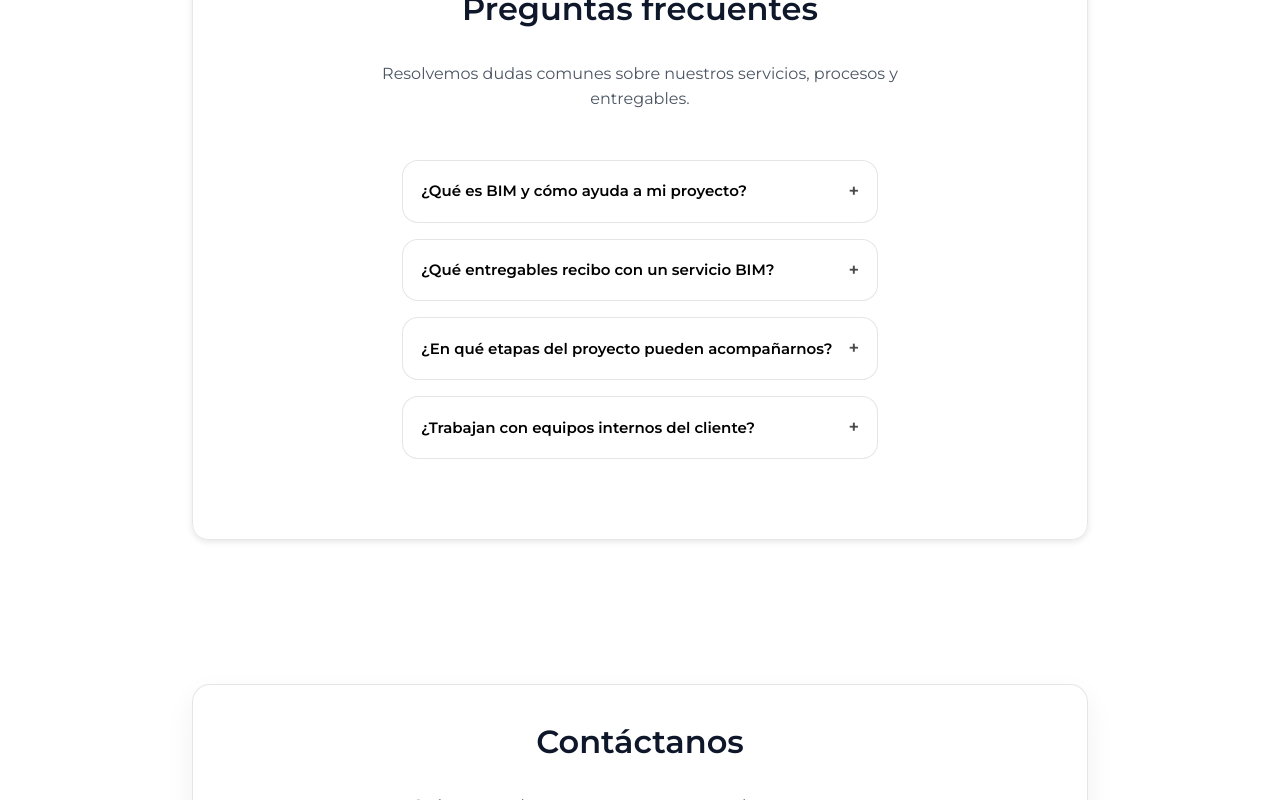
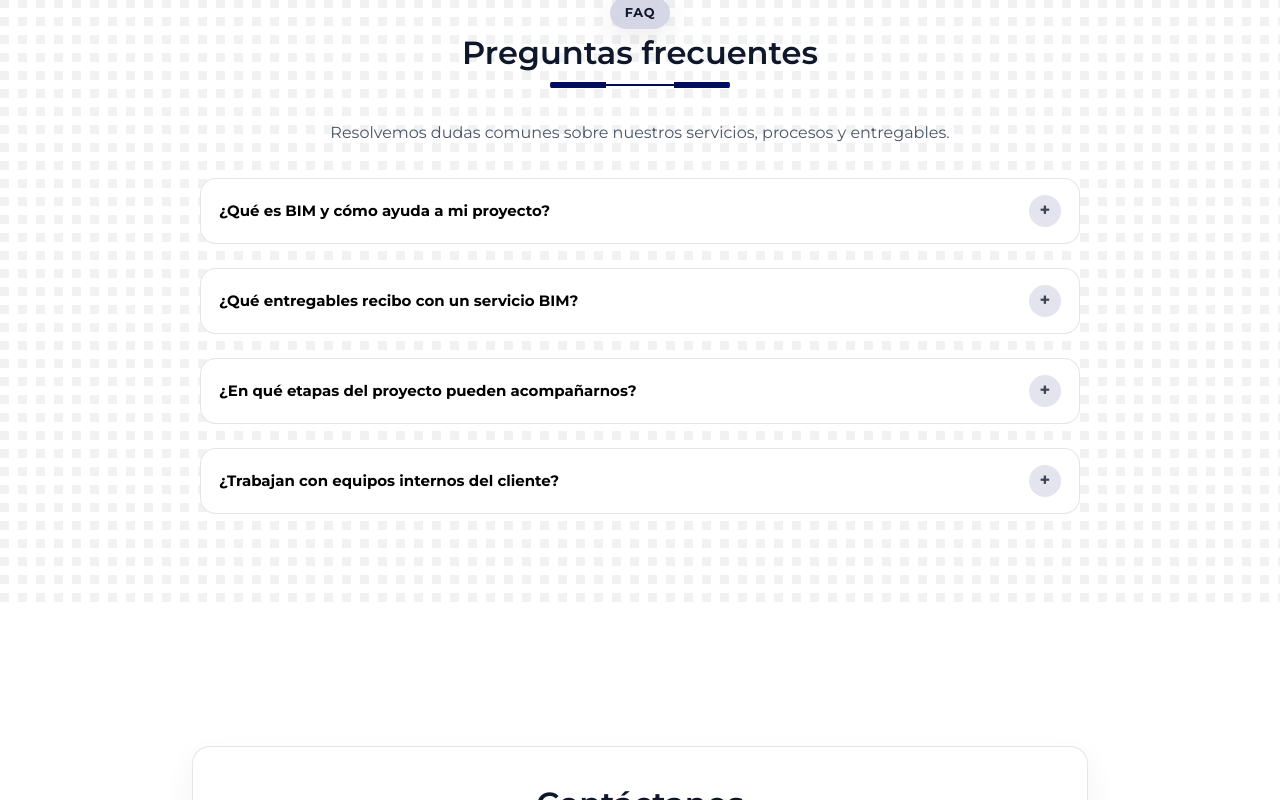
Before and after one commit to BRAYANRIASCOS01/web_BasCal, a React (Vite) app: page /es in a window 1280 px wide. Shown: the part 4980-5780 px from the top of the page. Built offline with nearby package versions, Linux system fonts and the light colour scheme.

Commit message:
ajustes del faq para mejorar su UI

```diff
--- a/src/shared/components/FaqAccordion.jsx
+++ b/src/shared/components/FaqAccordion.jsx
@@ -3,7 +3,7 @@ import { useTranslation } from "react-i18next";
 
 const Faq = () => {
   const { t } = useTranslation();
-  const items = t("faq.items", { returnObjects: true });
+  const items = t("faq.items", { returnObjects: true }) || [];
 
   const [openIndex, setOpenIndex] = useState(null);
 
@@ -15,6 +15,7 @@ const Faq = () => {
     <section className="faq__section">
       <div className="container__faq">
         <header className="faq__header">
+          <span className="faq__pill">FAQ</span>
           <h2 className="section-title-faq">{t("faq.title")}</h2>
           <div className="projects__divider" aria-hidden="true"></div>
           <p className="text-muted-faq">{t("faq.subtitle")}</p>
@@ -23,6 +24,7 @@ const Faq = () => {
         <div className="faq__list">
           {items.map((item, index) => {
             const isOpen = openIndex === index;
+            const answerId = `faq-answer-${index}`;
 
             return (
               <div key={index} className={`faq__item ${isOpen ? "is-open" : ""}`}>
@@ -31,13 +33,16 @@ const Faq = () => {
                   className="faq__question"
                   onClick={() => toggle(index)}
                   aria-expanded={isOpen}
+                  aria-controls={answerId}
                 >
-                  <span>{item.q}</span>
-                  <span className="faq__icon">{isOpen ? "−" : "+"}</span>
+                  <span className="faq__question-text">{item.q}</span>
+                  <span className="faq__icon" aria-hidden="true">
+                    {isOpen ? "−" : "+"}
+                  </span>
                 </button>
 
                 {isOpen && (
-                  <div className="faq__answer">
+                  <div className="faq__answer" id={answerId} role="region" aria-label={item.q}>
                     <p>{item.a}</p>
                   </div>
                 )}
--- a/src/styles/components/faq-accordion.css
+++ b/src/styles/components/faq-accordion.css
@@ -1,15 +1,85 @@
+.faq__section {
+  margin: 5rem 0;
+  display: flex;
+  flex-direction: column;
+  justify-content: center;
+  align-items: center;
+  --brand: var(--color-primary);
+  padding: clamp(2rem, 4vw, 3rem) 0;
+  background-color: var(--color-surface);
+  background-image:
+    linear-gradient(135deg, color-mix(in srgb, var(--color-primary-dark) 6%, transparent) 25%, transparent 25%),
+    linear-gradient(135deg, transparent 75%, color-mix(in srgb, var(--color-primary-dark) 6%, transparent) 75%);
+  background-size: 18px 18px;
+  background-position: 0 0, 9px 9px;
+}
+
+.container__faq {
+  display: flex;
+  flex-direction: column;
+  align-items: center;
+  width: min(960px, 90vw);
+  border: none;
+  box-shadow: none;
+  border-radius: var(--radius-xl);
+  padding: clamp(2.5rem, 3vw, 3.75rem);
+}
+
 .faq__header {
   max-width: 720px;
   margin-bottom: var(--spacing-xl);
   display: flex;
   flex-direction: column;
   align-items: center;
+  gap: 0.35rem;
+}
 
+.faq__pill {
+  display: inline-flex;
+  align-items: center;
+  gap: 0.4rem;
+  padding: 0.35rem 0.9rem;
+  border-radius: 999px;
+  background: color-mix(in srgb, var(--brand) 16%, rgba(255,255,255,0.92));
+  color: var(--color-primary-dark);
+  font-weight: 700;
+  letter-spacing: 0.06em;
+  text-transform: uppercase;
+  font-size: 0.8rem;
+  box-shadow: 0 10px 28px rgba(0,0,0,0.08);
+}
+
+.section-title-faq {
+  font-size: 2rem;
+  margin-bottom: 0.75rem;
+  color: var(--color-primary-dark);
+}
+
+.section-title-faq::after {
+  content: "";
+  display: block;
+  width: 180px;
+  height: 8px;
+  margin: 0.5rem auto 0;
+  background:
+    linear-gradient(var(--brand), var(--brand)) left center / 56px 6px no-repeat,
+    linear-gradient(var(--brand), var(--brand)) right center / 56px 6px no-repeat,
+    linear-gradient(var(--brand), var(--brand)) center center / 68px 2px no-repeat;
+  border-radius: 999px;
+}
+
+.text-muted-faq {
+  color: var(--color-muted);
+  font-size: 1rem;
+  text-align: center;
+  max-width: 640px;
+  margin: 0.5rem 1rem 0;
 }
 
 .faq__list {
   display: grid;
-  gap: var(--spacing-md);
+  gap: var(--spacing-lg);
+  width: 100%;
 }
 
 .faq__item {
@@ -17,6 +87,7 @@
   border: 1px solid rgba(0,0,0,0.10);
   border-radius: 16px;
   overflow: hidden;
+  transition: border-color 180ms ease, box-shadow 180ms ease, transform 180ms ease;
 }
 
 .faq__question {
@@ -29,54 +100,63 @@
   align-items: center;
   gap: 16px;
   font-size: 15px;
-  font-weight: 600;
+  font-weight: 700;
   cursor: pointer;
   text-align: left;
+  transition: background-color 160ms ease, color 160ms ease;
 }
 
 .faq__question:hover {
   background: rgba(0,0,0,0.03);
 }
 
+.faq__question:focus-visible {
+  outline: 2px solid color-mix(in srgb, var(--color-primary) 40%, transparent);
+  outline-offset: 4px;
+}
+
+.faq__question-text {
+  flex: 1;
+}
+
 .faq__icon {
   font-size: 18px;
-  opacity: 0.7;
+  opacity: 0.8;
+  width: 32px;
+  height: 32px;
+  border-radius: 50%;
+  display: grid;
+  place-items: center;
+  background: color-mix(in srgb, var(--brand) 14%, transparent);
+  color: var(--color-primary-dark);
+  transition: transform 160ms ease, background-color 160ms ease;
 }
 
 .faq__answer {
   padding: 0 18px 16px;
   color: var(--color-muted);
   line-height: 1.7;
+  animation: faq-slide 180ms ease;
 }
 
-.faq__section {
-  margin: 5rem 0;
-  display: flex;
-  flex-direction: column;
-  justify-content: center;
-  align-items: center;
-
-}
-.container__faq{
-  display: flex;
-  flex-direction: column;
-  align-items: center;
-  width: 70%;
-  border: 1px solid var(--color-border);
-   box-shadow: 0 2px 6px rgba(0, 0, 0, 0.1);
-  border-radius: var(--radius-lg);
-  padding: 5rem;
-}
-.section-title-faq{
-    font-size: 2rem;
-    margin-bottom: 1rem;
-    color: var(--color-primary-dark);
+.faq__item.is-open {
+  border-color: color-mix(in srgb, var(--brand) 30%, rgba(0,0,0,0.10));
+  box-shadow: 0 12px 28px rgba(0,0,0,0.08);
+  transform: translateY(-2px);
 }
 
-.text-muted-faq{
-    color: var(--color-muted);
-    font-size: 1rem;
-    text-align: center;
-    max-width: 600px;
-     margin: 1rem;
+.faq__item.is-open .faq__icon {
+  transform: rotate(180deg);
+  background: color-mix(in srgb, var(--brand) 22%, transparent);
 }
+
+@keyframes faq-slide {
+  from {
+    opacity: 0;
+    transform: translateY(-4px);
+  }
+  to {
+    opacity: 1;
+    transform: translateY(0);
+  }
+}
--- a/src/styles/components/form.css
+++ b/src/styles/components/form.css
@@ -3,6 +3,7 @@
   display: flex;
   align-items: center;
   justify-content: center;
+  --brand: var(--color-primary);
 }
 
 .formCard {
@@ -25,6 +26,19 @@
 .formTitle {
   font-size: clamp(1.4rem, 2.2rem, 2rem);
   margin: 1rem;
+}
+
+.formTitle::after {
+  content: "";
+  display: block;
+  width: 180px;
+  height: 8px;
+  margin: 0.5rem auto 0;
+  background:
+    linear-gradient(var(--brand), var(--brand)) left center / 56px 6px no-repeat,
+    linear-gradient(var(--brand), var(--brand)) right center / 56px 6px no-repeat,
+    linear-gradient(var(--brand), var(--brand)) center center / 68px 2px no-repeat;
+  border-radius: 999px;
 }
 
 .formSubtitle {
```
